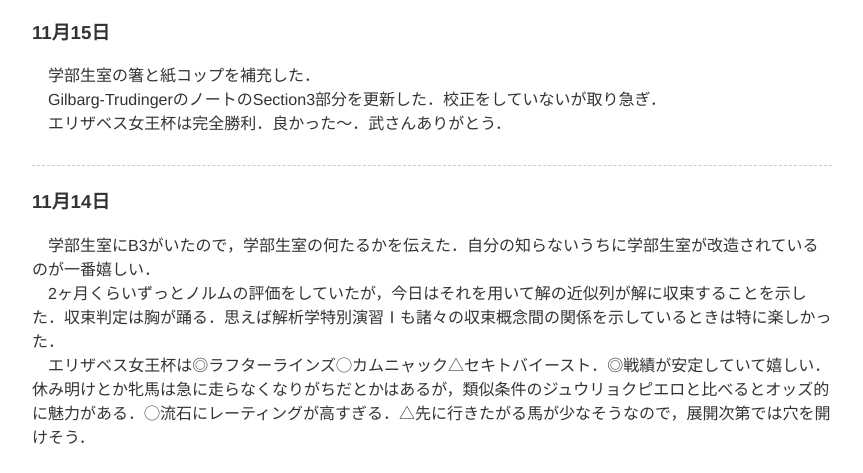
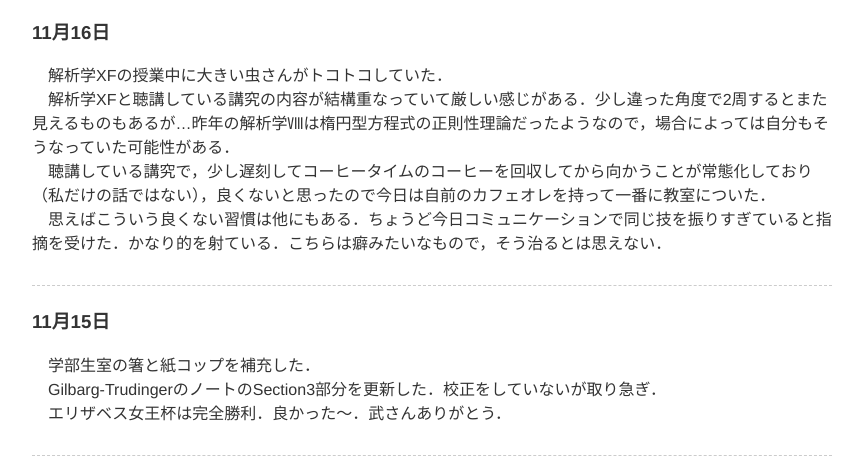
Before and after one commit to Zig3014/Zig3014.github.io, a plain HTML site: page diary/2026-11.html in a window 1280 px wide. Shown: the part 269-742 px from the top of the page, without its empty margins (208-1071 px from the left). Drawn offline with nearby package versions, Linux system fonts and the light colour scheme.

Commit message:
2026/11/16

```diff
--- a/diary/2026-11.html
+++ b/diary/2026-11.html
@@ -13,6 +13,14 @@
         <section>
             <a href="../diary.html">過去の日記一覧</a>
             <h2>2026年11月</h2>
+            <article style="border-bottom: 1px dashed #ccc; padding-bottom: 15px; margin-bottom: 20px;">
+                <h3>11月16日</h3>
+                <p>　解析学XFの授業中に大きい虫さんがトコトコしていた．<br>
+                    　解析学XFと聴講している講究の内容が結構重なっていて厳しい感じがある．少し違った角度で2周するとまた見えるものもあるが…昨年の解析学Ⅷは楕円型方程式の正則性理論だったようなので，場合によっては自分もそうなっていた可能性がある．<br>
+                    　聴講している講究で，少し遅刻してコーヒータイムのコーヒーを回収してから向かうことが常態化しており（私だけの話ではない），良くないと思ったので今日は自前のカフェオレを持って一番に教室についた．<br>
+                    　思えばこういう良くない習慣は他にもある．ちょうど今日コミュニケーションで同じ技を振りすぎていると指摘を受けた．かなり的を射ている．こちらは癖みたいなもので，そう治るとは思えない．
+                </p>
+            </article>
             <article style="border-bottom: 1px dashed #ccc; padding-bottom: 15px; margin-bottom: 20px;">
                 <h3>11月15日</h3>
                 <p>　学部生室の箸と紙コップを補充した．<br>
```
